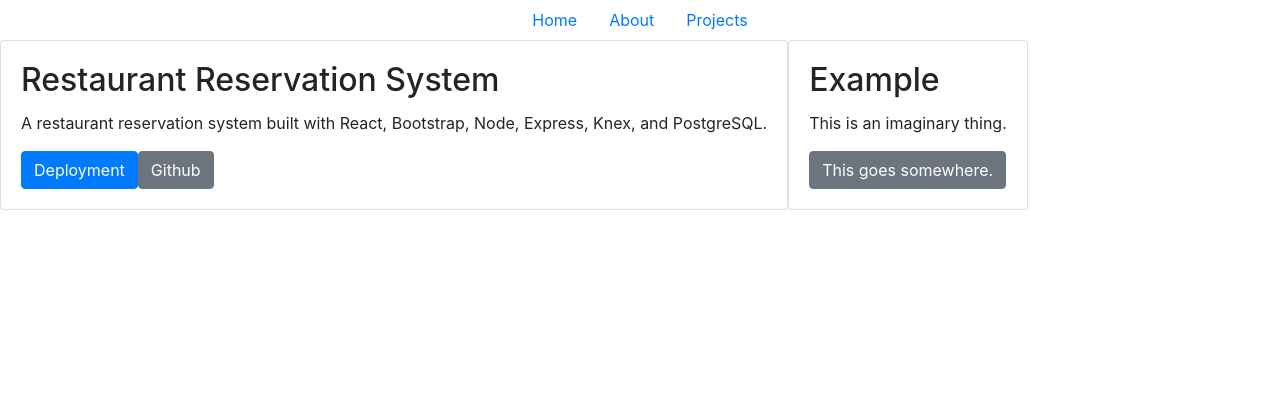
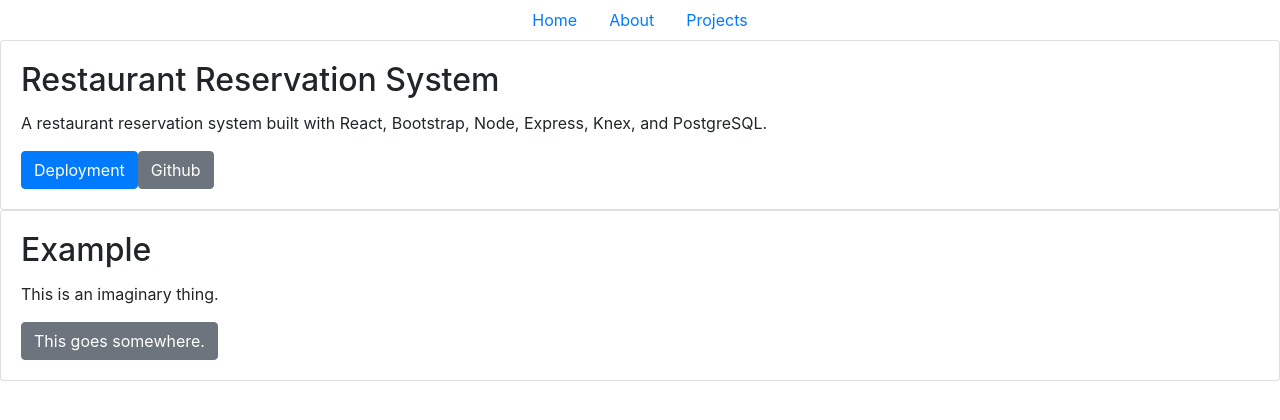
Before and after one commit to JMAdsit/personal-site, a React (Create React App) app: page /projects in a window 1280 px wide. Shown: the top 420 px of the page. Built offline with nearby package versions, Linux system fonts and the light colour scheme.

Commit message:
applied flex column to projects

```diff
--- a/src/pages/Projects.js
+++ b/src/pages/Projects.js
@@ -5,7 +5,7 @@
 function Projects() {
 
     return (
-        <div className="d-md-flex">
+        <div className="d-flex flex-column justify-content-center">
             <ProjectCardReservation />
 
             <ProjectCard />
```
